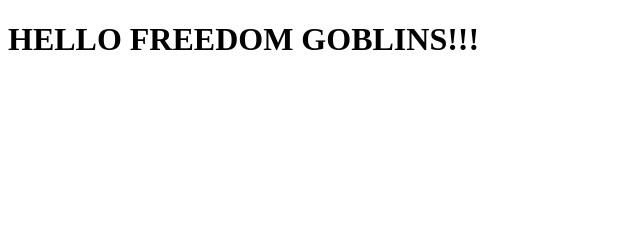
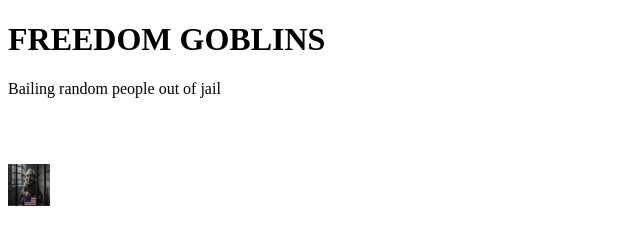
Before and after one commit to videzyrah/freedomgoblins, a plain HTML site: page index.html in a window 1280 px wide. Shown: the whole page, without its empty margins (0-640 px from the left). Drawn offline with Linux system fonts and the light colour scheme.

Commit message:
image attempt 1

```diff
--- a/index.html
+++ b/index.html
@@ -6,7 +6,9 @@
     <title>Hello Freedom Goblins!</title>
   </head>
   <body>
-    <h1>HELLO FREEDOM GOBLINS!!!</h1>
+    <h1>FREEDOM GOBLINS</h1>
+    <p>Bailing random people out of jail</p>
+    <img src = "freedomGoblin.png" alt="Smiley face" width="42" height="42" style="vertical-align:middle;margin:50px 0px">
 
   </body>
 </html>
```
Also changed, not shown: freedomGoblin.png (added).
